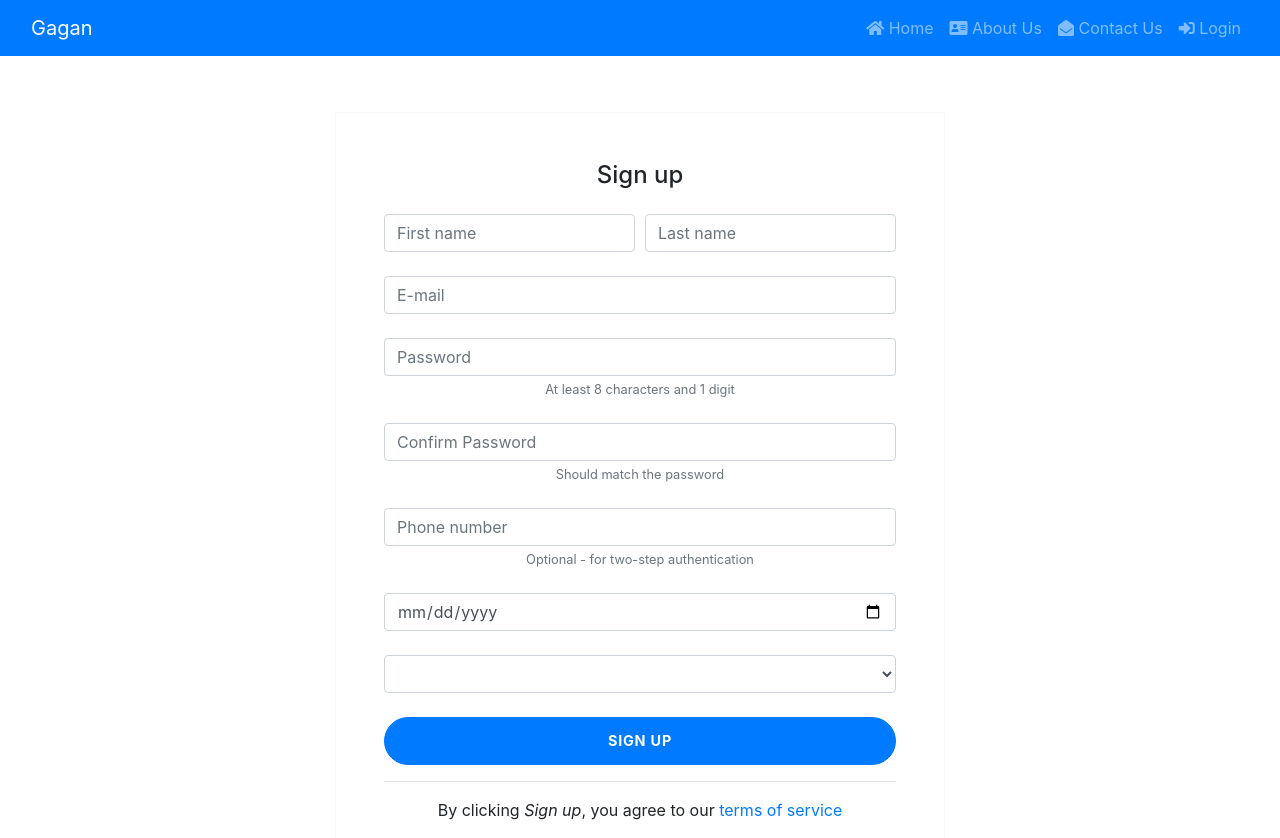
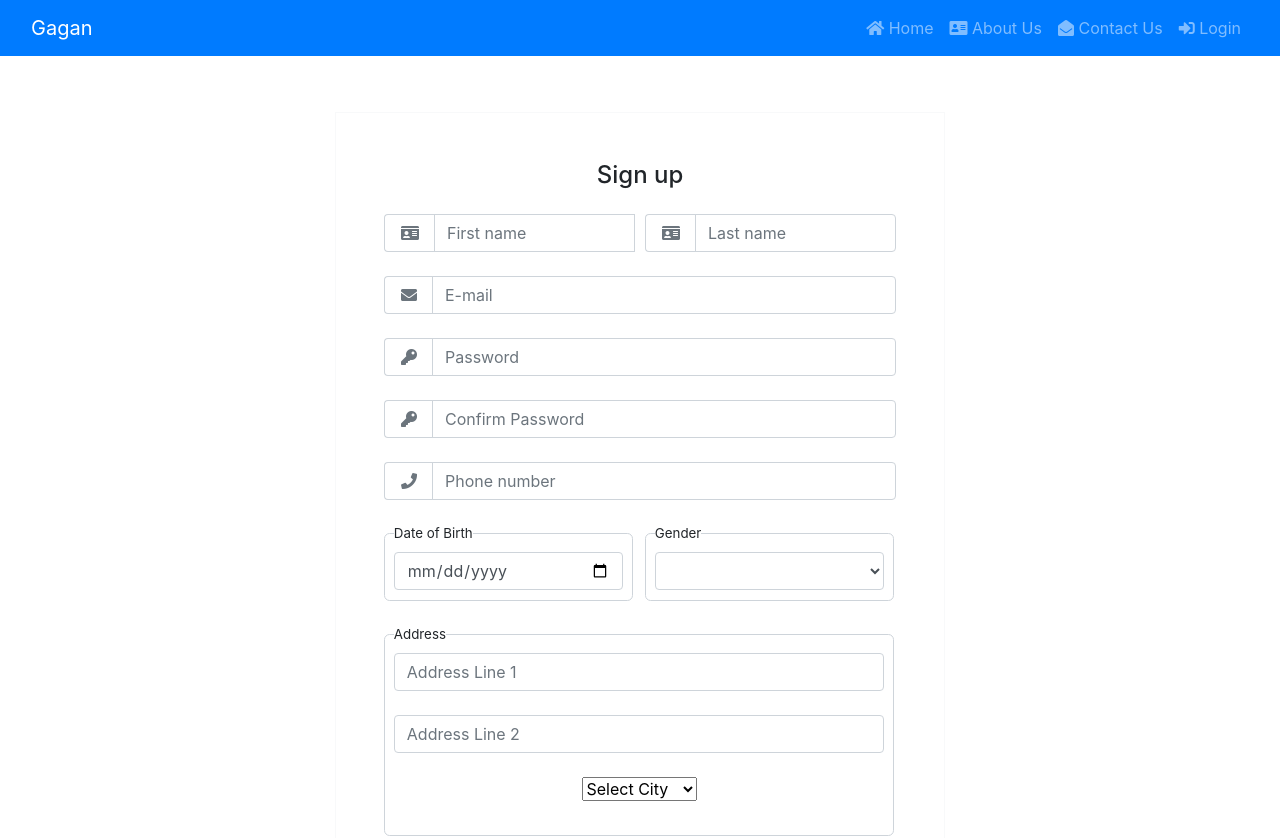
Before and after one commit to GaganThind/UserManagement, an Angular app: page /account/signup in a window 1280 px wide. Shown: the top 838 px of the page. Built offline with nearby package versions, Linux system fonts and the light colour scheme.

Commit message:
SignUp page changes

```diff
--- a/src/app/components/sign-up/sign-up.component.html
+++ b/src/app/components/sign-up/sign-up.component.html
@@ -3,63 +3,71 @@
 
         <p class="h4 mb-4">Sign up</p>
 
-        <!-- First name & Last name -->
         <div class="form-row mb-4">
-            <div class="col">
+
+            <!-- First Name -->
+            <div class="input-group col mb-4">
+                <div class="input-group-prepend">
+                    <span class="input-group-text bg-white px-3 border-md border-right-0">
+                        <i class="fa fa-id-card text-muted"></i>
+                    </span>
+                </div>
                 <input type="text" id="firstName" name="firstName" title="First Name" class="form-control" placeholder="First name"
                     formControlName="firstName" required>
-            </div>
-            <div *ngIf="frm.firstName.invalid && (frm.firstName.dirty || frm.firstName.touched || submitted)" class="alert alert-danger">
-                <div *ngIf="frm.firstName.errors?.required">
+                <div *ngIf="frm.firstName.invalid && frm.firstName.errors?.required" class="invalid-feedback">
                     First Name is required
                 </div>
             </div>
 
-            <div class="col">
+            <!-- Last Name -->
+            <div class="input-group col mb-4">
+                <div class="input-group-prepend">
+                    <span class="input-group-text bg-white px-3 border-md border-right-0">
+                        <i class="fa fa-id-card text-muted"></i>
+                    </span>
+                </div>
                 <input type="text" id="lastName" name="lastName" title="Last Name" class="form-control" placeholder="Last name"
                 formControlName="lastName" required>
             </div>
-            <div *ngIf="frm.lastName.invalid && (frm.lastName.dirty || frm.lastName.touched || submitted)" class="alert alert-danger">
-                <div *ngIf="frm.lastName.errors?.required">
-                    Last Name is required
+
+            <!-- Email-->
+            <div class="input-group col-lg-15 mb-4">
+                <div class="input-group-prepend">
+                    <span class="input-group-text bg-white px-3 border-md border-right-0">
+                        <i class="fa fa-envelope text-muted"></i>
+                    </span>
                 </div>
+                <input type="email" id="email" name="email" title="Email" class="form-control" placeholder="E-mail"
+                formControlName="email" required>
             </div>
+            <div *ngIf="frm.email.invalid && (frm.email.dirty || frm.email.touched || submitted) && frm.email.errors?.email" class="alert alert-danger">
+                Email must be a valid email address
             </div>
 
-        <!-- Email -->
-        <input type="email" id="email" name="email" title="Email" class="form-control mb-4" placeholder="E-mail"
-         formControlName="email" required>
-        <div *ngIf="frm.email.invalid && (frm.email.dirty || frm.email.touched || submitted)" class="alert alert-danger">
-            <div *ngIf="frm.email.errors?.required">
-                Email is required
+            <!-- Password-->
+            <div class="input-group col-lg-15 mb-4">
+                <div class="input-group-prepend">
+                    <span class="input-group-text bg-white px-3 border-md border-right-0">
+                        <i class="fa fa-key text-muted"></i>
+                    </span>
                 </div>
-            <div *ngIf="frm.email.errors?.email">
-                Email must be a valid email address
+                <input type="password" id="password" name="password" title="Password" class="form-control" placeholder="Password"
+                formControlName="password" required>
             </div>
+            <div *ngIf="frm.password.invalid && (frm.password.dirty || frm.password.touched || submitted) && frm.password.errors?.minlength" class="alert alert-danger">
+                Password needs to be of 8 minimum length
             </div>
 
-        <!-- Password -->
-        <input type="password" id="password" name="password" title="Password" class="form-control" placeholder="Password"
-            aria-describedby="passwordHelpBlock" formControlName="password" required>
-        <small id="passwordHelpBlock" class="form-text text-muted mb-4">
-            At least 8 characters and 1 digit
-        </small>
-        <div *ngIf="frm.password.invalid && (frm.password.dirty || frm.password.touched || submitted)" class="alert alert-danger">
-            <div *ngIf="frm.password.errors?.required">
-                Password is required
+            <!-- Confirm Password-->
+            <div class="input-group col-lg-15 mb-4">
+                <div class="input-group-prepend">
+                    <span class="input-group-text bg-white px-3 border-md border-right-0">
+                        <i class="fa fa-key text-muted"></i>
+                    </span>
                 </div>
-            <div *ngIf="frm.password.errors?.minlength">
-                Password needs to be of 8 minimum length
+                <input type="password" id="matchingPassword" name="matchingPassword" title ="Confirm Password" class="form-control" placeholder="Confirm Password"
+                formControlName="matchingPassword" required>
             </div>
-        </div>
-
-        <!-- Confirm Password -->
-        <input type="password" id="matchingPassword" name="matchingPassword" title ="Confirm Password" class="form-control" placeholder="Confirm Password"
-            aria-describedby="matchingPasswordHelpBlock" formControlName="matchingPassword"
-            required>
-        <small id="matchingPasswordHelpBlock" class="form-text text-muted mb-4">
-            Should match the password
-        </small>
             <div *ngIf="frm.matchingPassword.dirty || frm.matchingPassword.touched || submitted">
                 <div *ngIf="frm.matchingPassword.invalid && frm.matchingPassword.errors?.required" class="alert alert-danger">
                     Confirm Password is required
@@ -69,29 +77,61 @@
                 </div>
             </div>
 
-        <!-- Phone -->
+            <!-- Phone-->
+            <div class="input-group col-lg-15 mb-4">
+                <div class="input-group-prepend">
+                    <span class="input-group-text bg-white px-3 border-md border-right-0">
+                        <i class="fa fa-phone text-muted"></i>
+                    </span>
+                </div>
                 <input type="text" id="phoneNumber" name="phoneNumber" title="Phone number" class="form-control" placeholder="Phone number"
-            aria-describedby="phonehelpBlock" formControlName="phoneNumber">
-        <small id="phonehelpBlock" class="form-text text-muted mb-4">
-            Optional - for two-step authentication
-        </small>
+                formControlName="phoneNumber">
+            </div>
 
-        <!-- Date of Birth -->
-        <div>
-            <input type="date" id="dob" name="dob" title="Date of Birth" class="form-control" placeholder="Date of Birth"
+            <!-- Date of Birth-->
+            <div class="input-group col mb-4">
+                <fieldset class="fieldset">
+                    <legend>Date of Birth</legend>
+                    <input type="date" id="dob" name="dob" title="Date of Birth" class="form-control"  placeholder="Date of Birth"
                     formControlName="dob">
+                </fieldset>
             </div>
-        <br>
 
             <!-- Gender -->
-        <div>
+            <div class="input-group col mb-4">
+                <fieldset class="fieldset">
+                    <legend>Gender</legend>
                     <select id="gender" name="gender" title="gender" class="form-control" formControlName="gender">
+                        <option id="r" value="R">Rather Not Say</option>
                         <option id="m" value="M">Male</option>
                         <option id="f" value="F">Female</option>
                         <option id="o" value="O">Others</option>
                     </select>
+                </fieldset>
             </div>
+
+            <!-- Address -->
+            <div class="input-group col-lg-15 mb-4">
+                <fieldset class="address-fs">
+                    <legend>Address</legend>
+                    <input type="text" id="addressLine1" name="addressLine1" title="Address Line 1" class="form-control" placeholder="Address Line 1"
+                    formControlName="addressLine1">
                     <br>
+                    <input type="text" id="addressLine2" name="addressLine2" title="Address Line 2" class="form-control" placeholder="Address Line 2"
+                    formControlName="addressLine2">
+                    <br>
+                    <select name="city" id="city">
+                        <option value="" [ngValue]>Select City</option>
+                        <option *ngFor="let city of cities" [ngValue]="city.id">{{ city.name }}</option>
+                    </select>
+                    <br>
+
+                    <br>
+
+                </fieldset>
+            </div>
+
+        </div>
 
         <!-- Sign up button -->
         <button
--- a/src/app/components/sign-up/sign-up.component.scss
+++ b/src/app/components/sign-up/sign-up.component.scss
@@ -4,8 +4,40 @@
 }
 
 .btn-signUp {
-    font-size: 0.9rem;
-    letter-spacing: 0.05rem;
-    padding: 0.75rem 1rem;
-    border-radius: 2rem;
-  }
+  font-size: 0.9rem;
+  letter-spacing: 0.05rem;
+  padding: 0.75rem 1rem;
+  border-radius: 2rem;
+}
+
+.ng-invalid:not(form).ng-touched {
+  border: 1px solid red;
+}
+
+.fieldset {
+  width: inherit;
+  border: 1px groove #ced4da;
+  border-radius: 0.35em;
+  display: block;
+  margin-right: 2px;
+  padding-bottom: 0.625em;
+  padding-left: 0.55em;
+  padding-right: 0.55em;
+}
+
+.address-fs {
+  width: inherit;
+  border: 1px groove #ced4da;
+  border-radius: 0.35em;
+  display: block;
+  margin-right: 2px;
+  padding-bottom: 0.625em;
+  padding-left: 0.55em;
+  padding-right: 0.55em;
+}
+
+legend {
+  font-size: smaller;
+  text-align: left;
+  width: fit-content;
+}
--- a/src/app/components/sign-up/sign-up.component.ts
+++ b/src/app/components/sign-up/sign-up.component.ts
@@ -18,6 +18,7 @@ export class SignUpComponent implements OnInit, OnDestroy {
   signUpForm: FormGroup;
   submitted = false;
   isLoading = false;
+  cities = this.getCities();
 
   constructor(
     private userRegistrationSvc: UserRegistrationService,
@@ -33,7 +34,9 @@ export class SignUpComponent implements OnInit, OnDestroy {
       matchingPassword: new FormControl('', Validators.required),
       phoneNumber: new FormControl(''),
       dob: new FormControl(''),
-      gender: new FormControl(null)
+      gender: new FormControl(null),
+      addressLine1: new FormControl(''),
+      addressLine2: new FormControl('')
     });
   }
 
@@ -49,6 +52,7 @@ export class SignUpComponent implements OnInit, OnDestroy {
 
     // If required fields are not present, then return. The UI will automatically display errors.
     if (this.signUpForm.invalid) {
+      this.notificationSvc.error("Fields marked by red border are required.");
       return;
     }
 
@@ -77,6 +81,20 @@ export class SignUpComponent implements OnInit, OnDestroy {
 
   }
 
+  getCities() {
+    return [
+      { id: "US", name: "United State" },
+      { id: "IN", name: "India" }
+    ]
+  }
+
+  getState() {
+    return [
+      { id: "US", name: "United State" },
+      { id: "IN", name: "India" }
+    ]
+  }
+
   ngOnDestroy(): void {
     this.destroy$.next();
     this.destroy$.complete();
```
Lines whose indentation alone changed are shown as unchanged.
